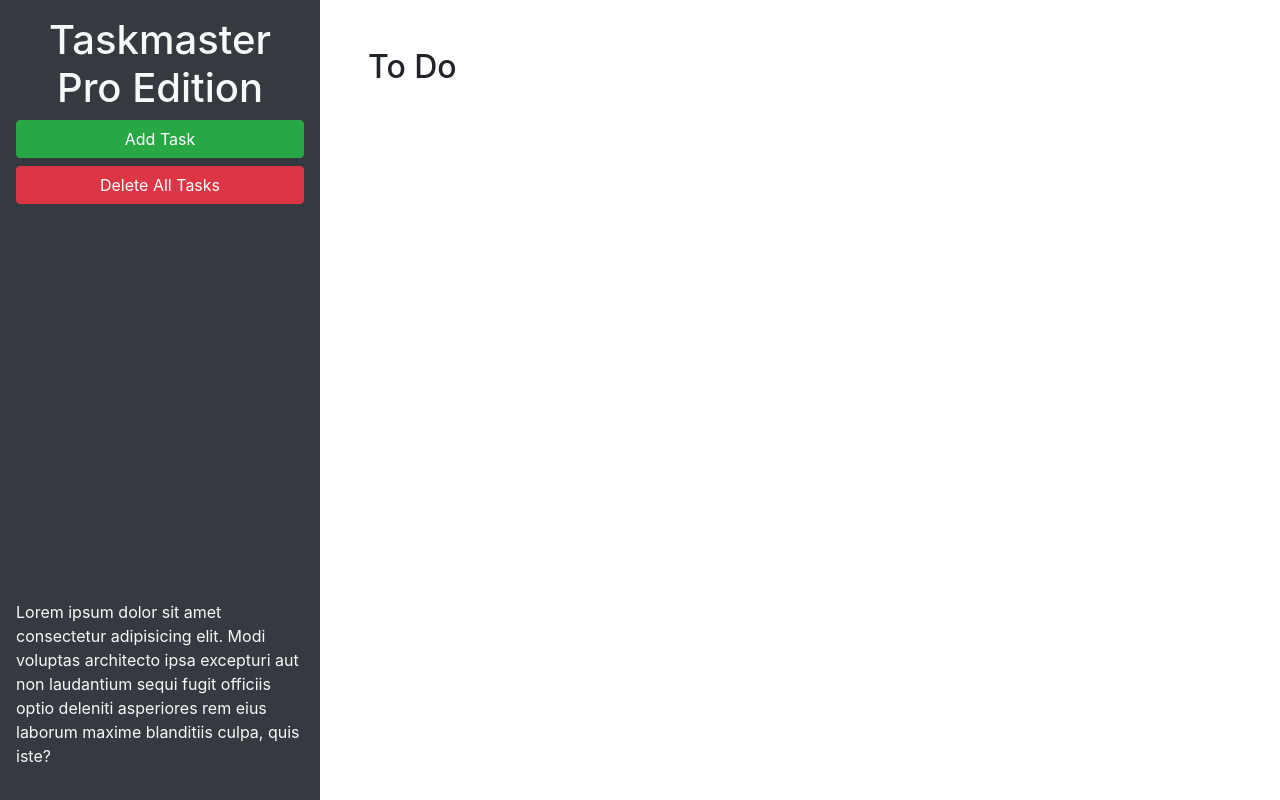
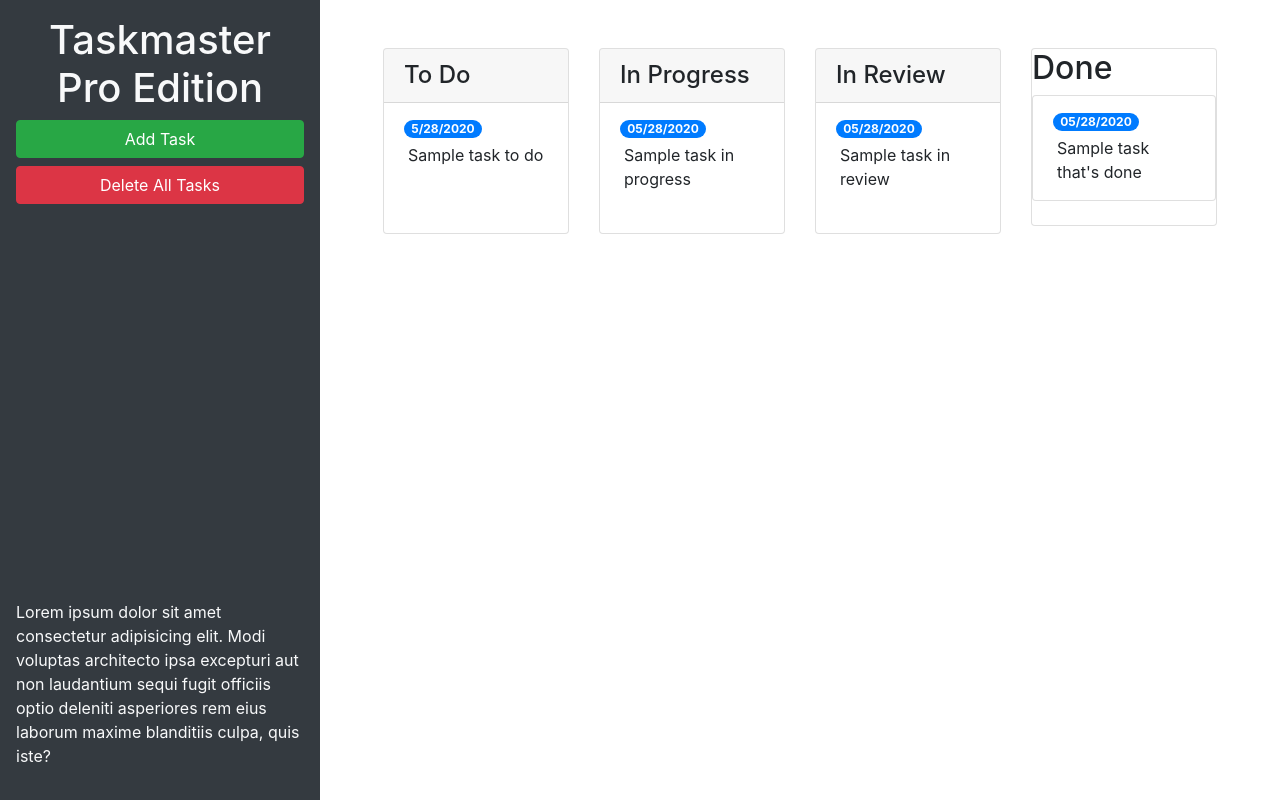
Before and after one commit to coneboybebop/taskmaster-pro, a plain HTML site: page index.html in a window 1280 px wide. Drawn offline with nearby package versions, Linux system fonts and the light colour scheme.

Commit message:
added bootstrap styles

```diff
--- a/index.html
+++ b/index.html
@@ -24,9 +24,62 @@
       </p>
     </header>
     <main class="col-12 col-lg-9">
-      <div class="m-5">
-        <h2>To Do</h2>
-        <ul id="list-toDo" class="list-group"> </ul>
+
+        <!--To Do start-->
+        <div class="m-5 row justify-content-around">
+          <div class="col-12 col-md-6 col-xl-3 mb-3">
+            <div class="card">
+            <h4 class="card-header">To Do</h4>
+              <ul id="list-toDo" class="list-group list-group-flush">
+                <li class="list-group-item">
+                  <span class="badge badge-primary badge-pill">5/28/2020</span>
+                  <p class="m-1">Sample task to do</p>
+                </li>
+              </ul>
+            </div>
+          </div>
+        <!--To Do End-->
+
+        <!-- in progress start -->
+        <div class="col-12 col-md-6 col-xl-3 mb-3">
+          <div class="card">
+            <h4 class="card-header">In Progress</h4>
+            <ul id="list-inProgress" class="list-group list-group-flush">
+              <li class="list-group-item">
+                <span class="badge badge-primary badge-pill">05/28/2020</span>
+                <p class="m-1">Sample task in progress</p>
+              </li>
+            </ul>
+          </div>
+        </div>
+        <!-- in progress end -->
+        <!-- in review start -->
+        <div class="col-12 col-md-6 col-xl-3 mb-3">
+          <div class="card">
+            <h4 class="card-header">In Review</h4>
+            <ul id="list-inReview" class="list-group list-group-flush">
+              <li class="list-group-item">
+                <span class="badge badge-primary badge-pill">05/28/2020</span>
+                <p class="m-1">Sample task in review</p>
+              </li>
+            </ul>
+          </div>
+        </div>
+        <!-- in review end -->
+        <!-- done start -->
+        <div class="col-12 col-md-6 col-xl-3 mb-3">
+          <div class="card">
+          <h2>Done</h2>
+          <ul id="list-done" class="list-group">
+            <li class="list-group-item">
+              <span class="badge badge-primary badge-pill">05/28/2020</span>
+              <p class="m-1">Sample task that's done</p>
+            </li>
+          </ul>
+          </div>
+        </div>
+        <!-- done end -->
+
       </div>
     </main>
   </div>
@@ -46,11 +99,11 @@
           <form>
             <div class="form-group">
               <label for="modalTaskDescription">Task description</label>
-              <textarea id="modalTaskDescription" rows="3"></textarea>
+              <textarea id="modalTaskDescription" rows="3" class="form-control"></textarea>
             </div>
             <div class="form-group">
               <label for="modalDueDate">Due date</label>
-              <input type="text" id="modalDueDate" placeholder="mm/dd/yyyy" autocomplete="off" />
+              <input type="text" class="form-control" id="modalDueDate" placeholder="mm/dd/yyyy" autocomplete="off" />
             </div>
           </form>
         </div>
```
